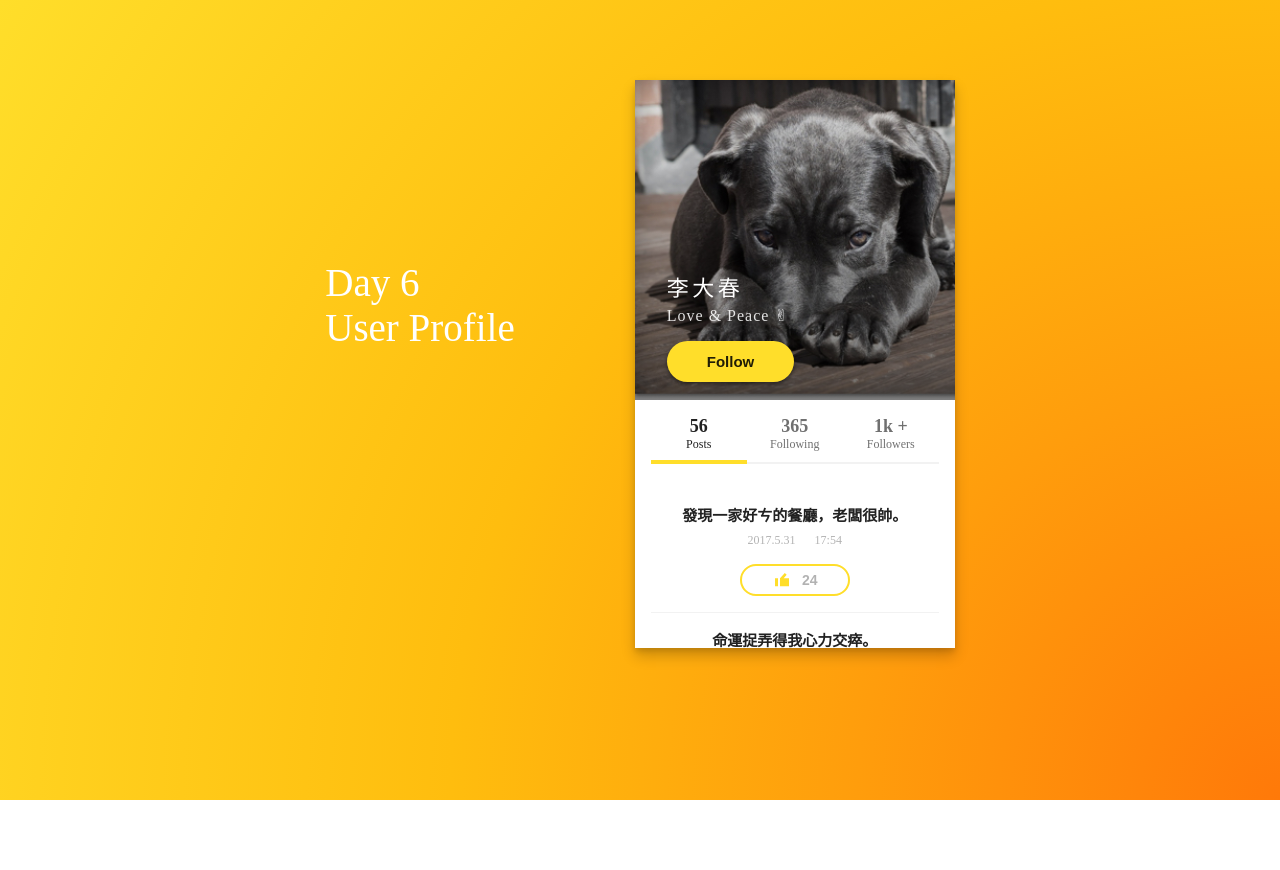
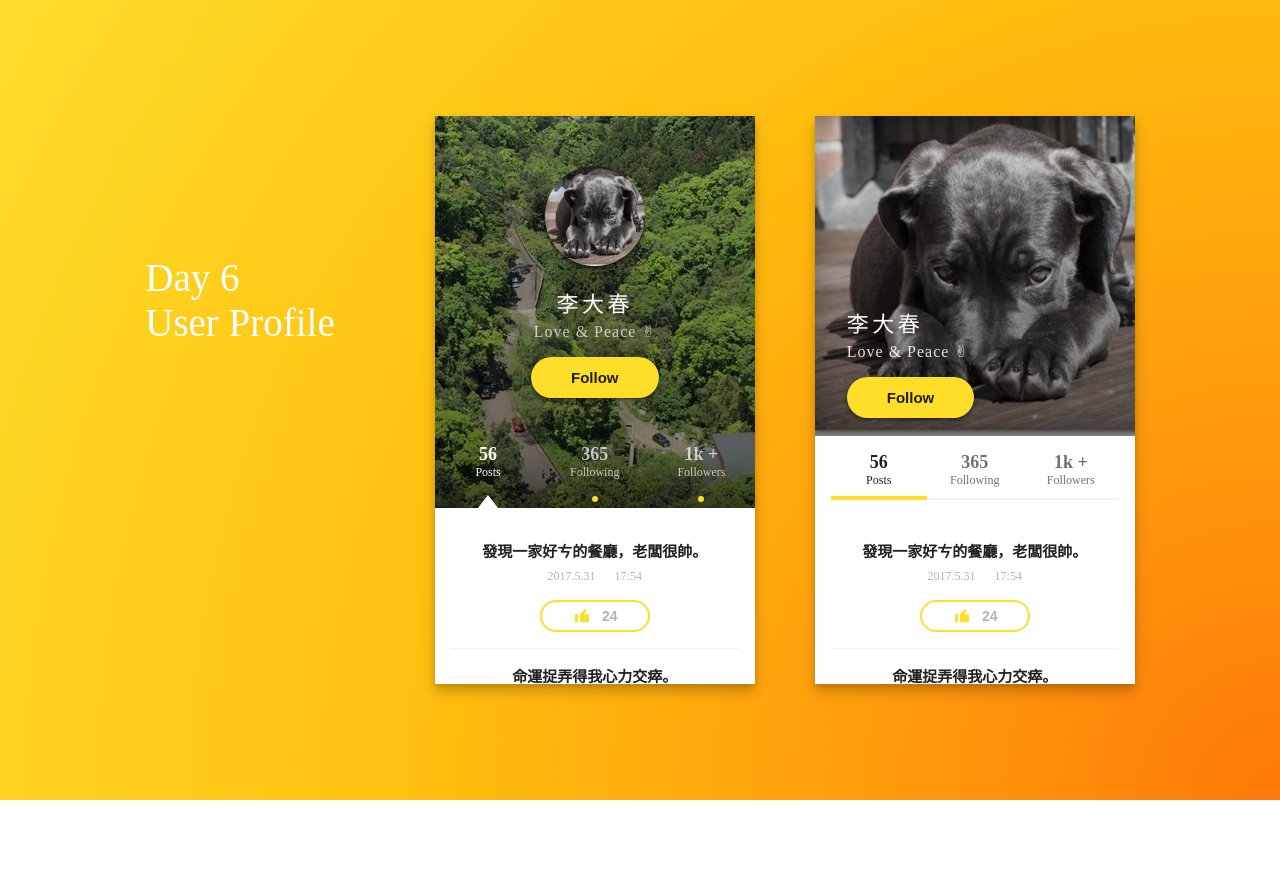
Before and after one commit to dreamstyle/100-days-ui, a plain HTML site: page 0/6/index.html in a window 1280 px wide. Before the commit the page ends 834 px from the top, so only its background shows below. Drawn offline with nearby package versions, Linux system fonts and the light colour scheme.

Commit message:
Implement the 2nd version and try not to fall asleep...

```diff
--- a/0/6/d6.scss
+++ b/0/6/d6.scss
@@ -209,11 +209,88 @@ nav {
 	clip: rect(0 0 0 0);
 }
 
+
+// Another version of user profile
+.user-profile--2 {
+	header {
+		height: 90vw;
+		padding: 50px 0 0;
+		justify-content: space-between;
+		align-items: center;
+		background: linear-gradient(to bottom, rgba(0, 0, 0, 0.3), rgba(0, 0, 0, 0.5) 85%, rgba(0, 0, 0, 0.7)),
+		            url('img/img-cover-photo.jpg') no-repeat;
+	}
+
+	nav {
+		width: 100%;
+	}
+
+	.profile-info {
+		display: flex;
+		flex-direction: column;
+		justify-content: space-around;;
+		align-items: center;
+	}
+
+	.profile-pic {
+		width: 100px;
+		height: 100px;
+		border-radius: 50%;
+		margin-bottom: 20px;
+		box-shadow: 0 3px 3px 0 rgba(0, 0, 0, 0.5);
+		order: -1;
+	}
+
+	.description {
+		color: rgba(255, 255, 255, 0.7);
+	}
+
+	.tab-item {
+		position: relative;
+		padding-bottom: 28px;
+		color: rgba(255, 255, 255, 0.7);
+		border: none;
+
+		&::after {
+			content: '';
+			position: absolute;
+			bottom: 10%;
+			left: calc(50% - 3px);
+			width: 6px;
+			height: 6px;
+			border-radius: 50%;
+			background-color: $color-primary;
+		}
+	}
+
+	.tab-item:hover,
+	.tab-item--active {
+		color: #fff;
+		font-weight: 500;
+
+		&::after {
+			bottom: 0;
+			left: calc(50% - 10px);
+			width: 0;
+			height: 0;
+			border-left: 10px solid transparent;
+			border-right: 10px solid transparent;
+			border-bottom: 13px solid #fff;
+			background-color: transparent;
+			border-radius: 0;
+		}
+	}
+
+	.content {
+		margin-top: 0;
+	}
+}
+
 @media screen and (min-width: 640px) {
 	body {
 		display: flex;
 		justify-content: center;
-		align-items: baseline;
+		align-items: center;
 		width: 100%;
 		height: 100vh;
 		padding: 80px;
@@ -223,7 +300,8 @@ nav {
 
 	.showcase-title {
 		display: block;
-		margin-right: 120px;
+		margin-top: -200px;
+		margin-right: 100px;
 	}
 
 	.user-profile {
@@ -238,4 +316,12 @@ nav {
 	header {
 		height: 320px;
 	}
+
+	.user-profile--2 {
+		margin-right: 60px;
+
+		header {
+			height: 392px;
+		}
+	}
 }
--- a/0/6/index.html
+++ b/0/6/index.html
@@ -11,6 +11,55 @@
 		<h1>Day 6</h1>
 		<h2>User Profile</h2>
 	</section>
+
+	<div class="user-profile user-profile--2">
+		<header>
+			<section class="profile-info">
+				<h1 class="name">李大春</h1>
+				<h2 class="description">Love & Peace ✌︎</h2>
+				<img class="profile-pic" src="img/img-profile-pic.jpg" alt="Profile Picture">
+				<button class="btn-follow" id="btn-follow">Follow</button>
+			</section>
+
+			<nav>
+				<ul class="tab-list">
+					<li class="tab-item tab-item--active"><strong>56</strong> Posts</li>
+					<li class="tab-item"><strong>365</strong> Following</li>
+					<li class="tab-item"><strong>1k +</strong> Followers</li>
+				</ul>
+			</nav>
+		</header>
+		<main>
+			<section class="content">
+				<ol class="post-list">
+					<li class="post-item">
+						<h1 class="post">發現一家好ㄘ的餐廳，老闆很帥。</h1>
+						<time class="post-time"><span class="date">2017.5.31</span> 17:54</time>
+						<button class="btn-like js-btn-like">
+							<span class="count-like">24</span>
+							<span class="hide-text">likes</span>
+						</button>
+					</li>
+					<li class="post-item">
+						<h1 class="post">命運捉弄得我心力交瘁。</h1>
+						<time class="post-time"><span class="date">2017.5.31</span> 16:00</time>
+						<button class="btn-like js-btn-like">
+							<span class="count-like">30</span>
+							<span class="hide-text">likes</span>
+						</button>
+					</li>
+					<li class="post-item">
+						<h1 class="post">Lorem ipsum dolor sit amet.</h1>
+						<time class="post-time"><span class="date">2017.5.30</span> 12:04</time>
+						<button class="btn-like js-btn-like">
+							<span class="count-like">100</span>
+							<span class="hide-text">likes</span>
+						</button>
+					</li>
+				</ol>
+			</section>
+		</main>
+	</div>
 
 	<div class="user-profile">
 		<header>
@@ -56,6 +105,7 @@
 			</section>
 		</main>
 	</div>
+
 	<script src="https://code.jquery.com/jquery-3.2.1.min.js" integrity="sha256-hwg4gsxgFZhOsEEamdOYGBf13FyQuiTwlAQgxVSNgt4=" crossorigin="anonymous"></script>
 	<script src="d6.js"></script>
 </body>
```
Also changed, not shown: 0/6/d6.css, 0/6/img/img-cover-photo.jpg (added), 0/6/img/img-cover-photo@2x.jpg (added), 1 other file.
